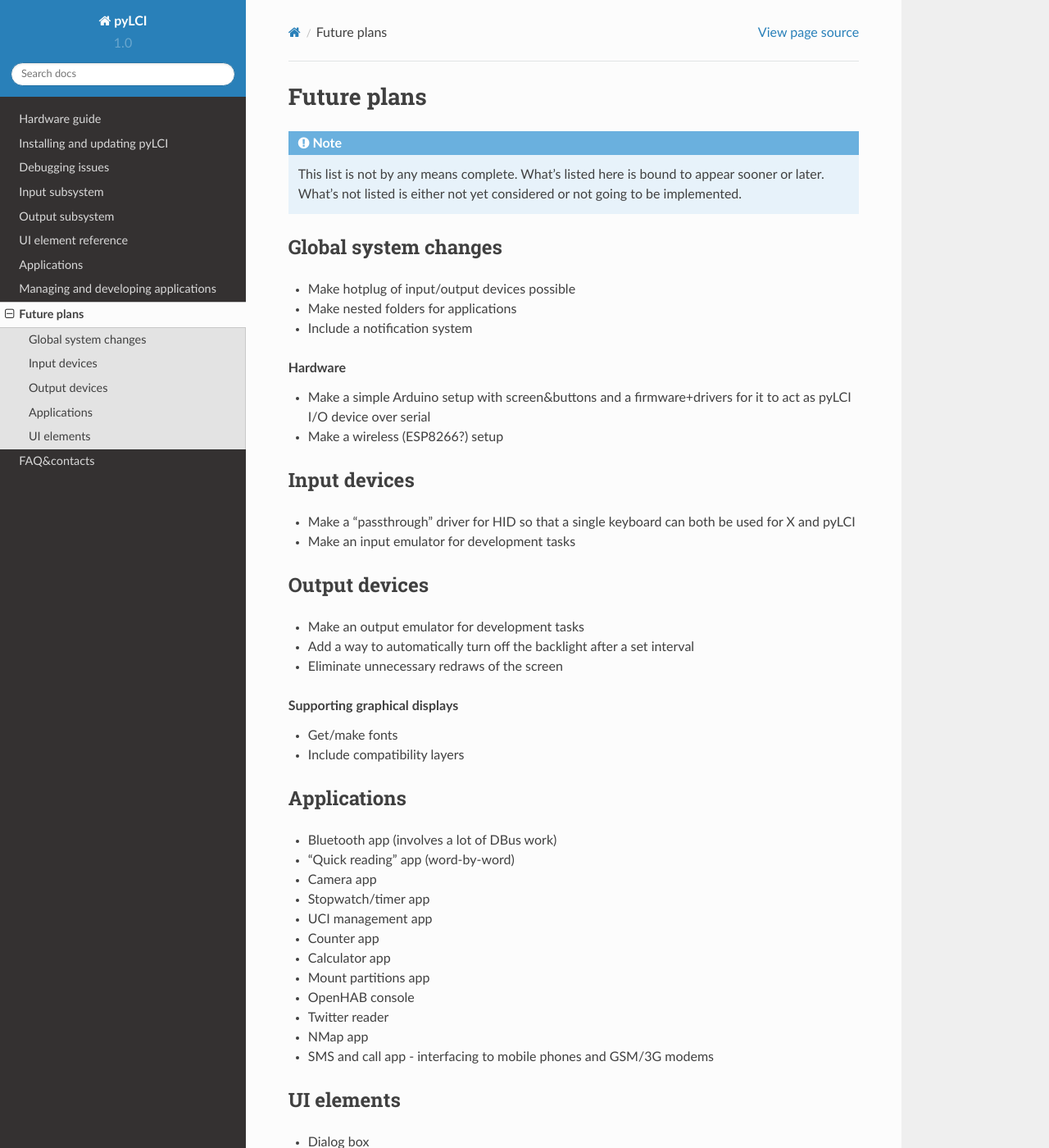
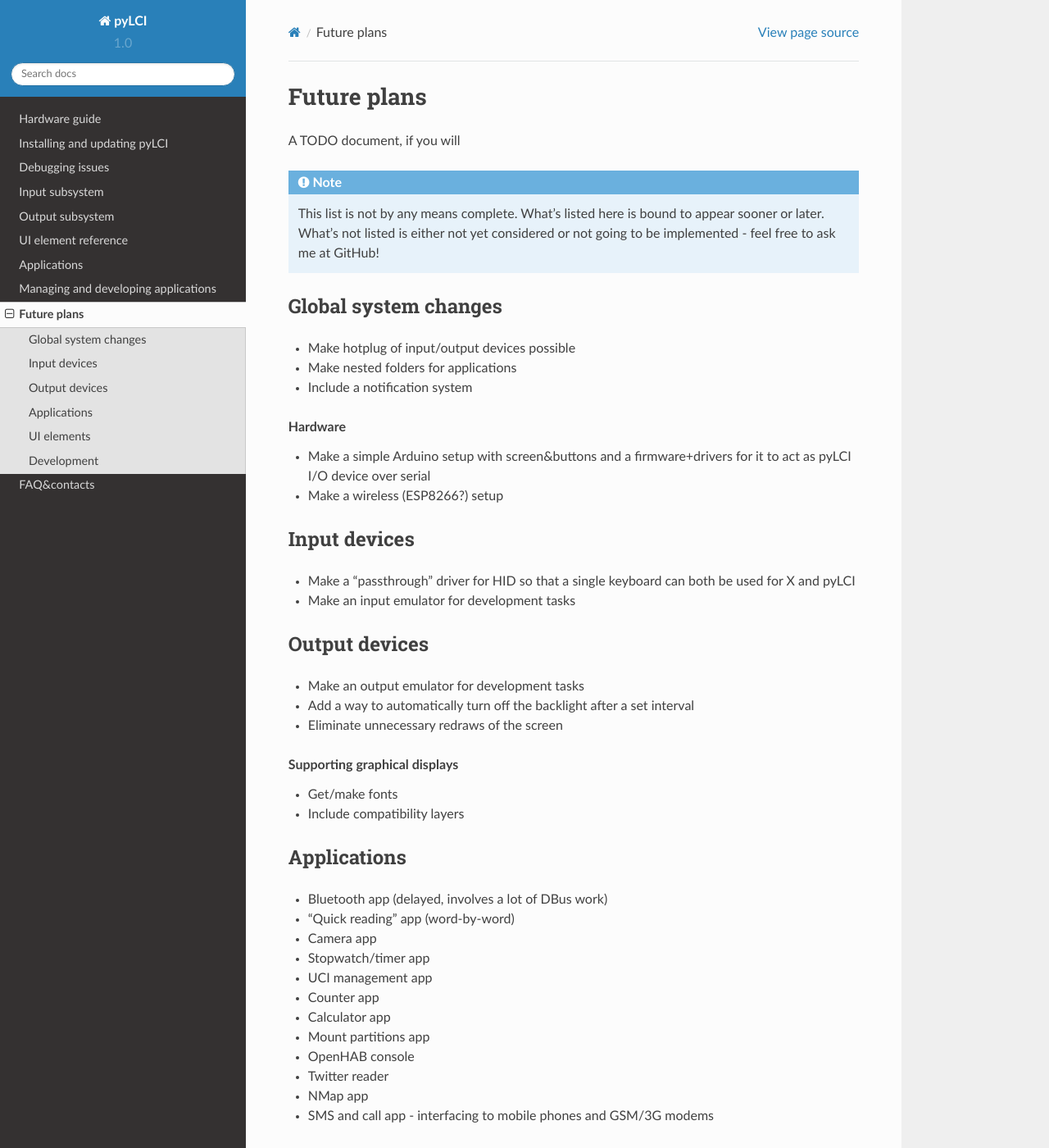
Before and after one commit to CRImier/pyLCI, a Sphinx documentation site: the page built from docs/plans.rst, in a window 1280 px wide and 1400 px high. Shown: the whole window at 82% size. Built offline with Sphinx 7.4.7 and the Read the Docs theme 2.0.0, drawn with Linux system fonts in a browser that asks for light colours; some of the changed text lies outside the part shown.

Commit message:
Update plans.rst

```diff
--- a/docs/plans.rst
+++ b/docs/plans.rst
@@ -2,7 +2,9 @@
 Future plans
 #########################
 
-.. note:: This list is not by any means complete. What's listed here is bound to appear sooner or later. What's not listed is either not yet considered or not going to be implemented.
+A TODO document, if you will
+
+.. note:: This list is not by any means complete. What's listed here is bound to appear sooner or later. What's not listed is either not yet considered or not going to be implemented - feel free to ask me at GitHub!
 
 =====================
 Global system changes
@@ -41,7 +43,7 @@
 Applications
 ============
 
-* Bluetooth app (involves a lot of DBus work)
+* Bluetooth app (delayed, involves a lot of DBus work)
 * "Quick reading" app (word-by-word)
 * Camera app
 * Stopwatch/timer app
@@ -67,3 +69,14 @@
 * Simple number input
 * Character input using left/down/up/right
 * Character input using keypads and keyboards
+
+============
+Development
+============
+
+* More example apps & examples for UI elements
+* An app development course
+
+.. rubric:: Integration into projects
+
+* RPC API wrapper (+examples) for integration in any projects running in separate threads
```
